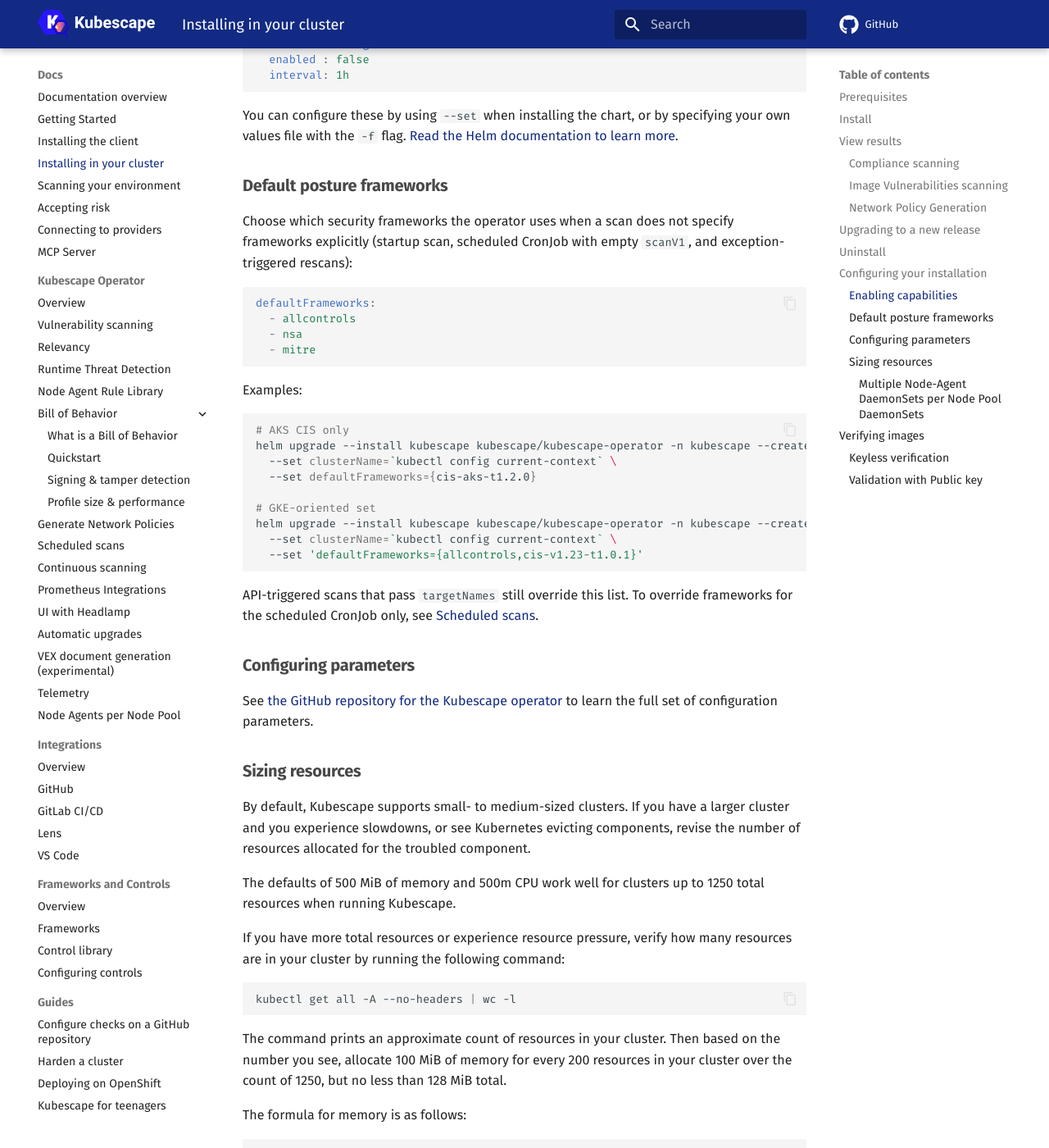
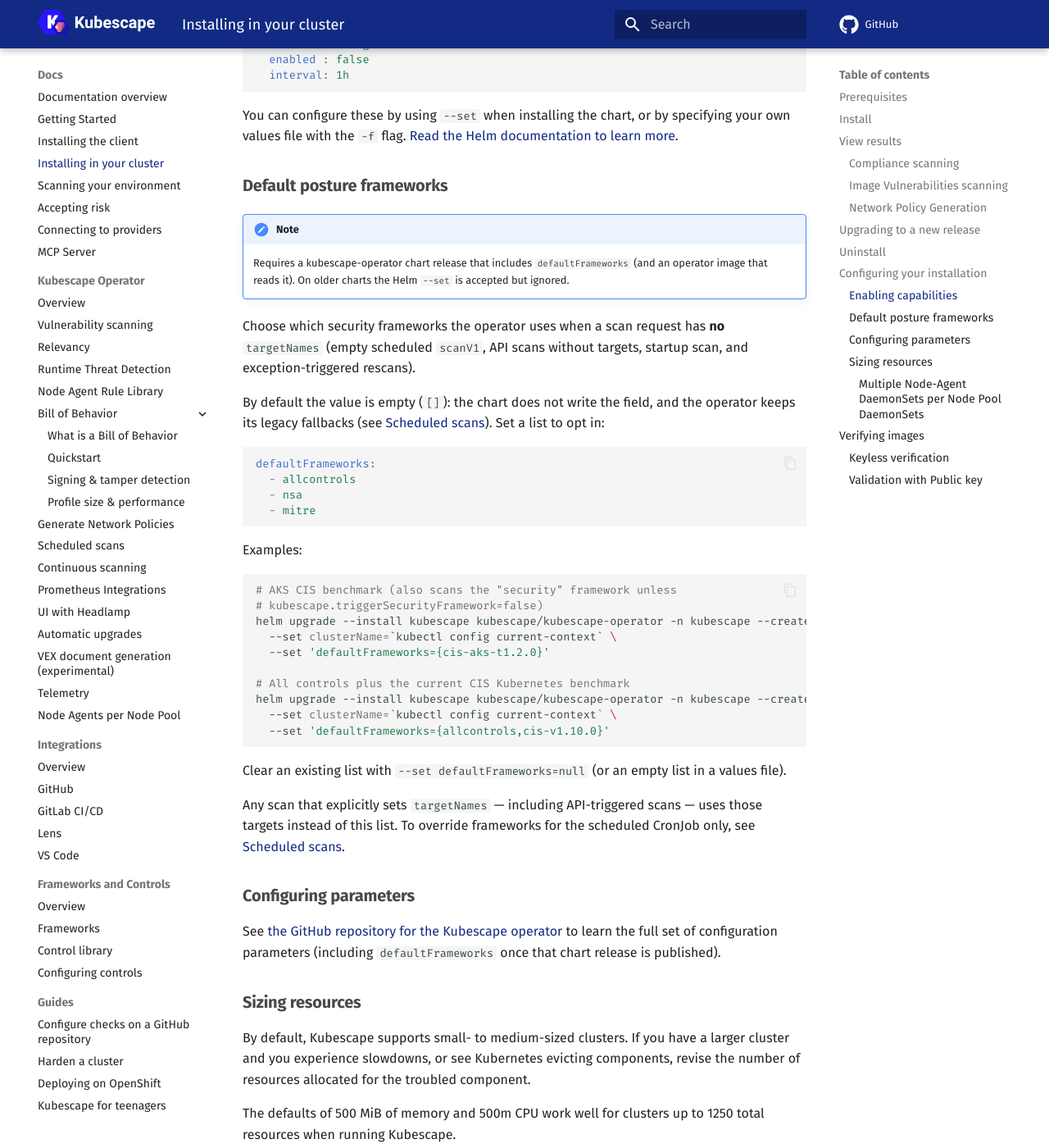
Before and after one commit to kubescape/kubescape.io, an MkDocs documentation site: the page built from docs/docs/install-operator.md, in a window 1280 px wide and 1400 px high, scrolled down 3664 px. Shown: the whole window at 82% size. Built offline with MkDocs 1.6.1 and Material for MkDocs 9.7.7, drawn with Linux system fonts in a browser that asks for light colours; comment, search, counter and statistics services are not loaded.

Commit message:
fix: address defaultFrameworks review feedback
Signed-off-by: manu <kiratcodes99@gmail.com>

````diff
--- a/docs/docs/install-operator.md
+++ b/docs/docs/install-operator.md
@@ -172,7 +172,12 @@
 
 ### Default posture frameworks
 
-Choose which security frameworks the operator uses when a scan does not specify frameworks explicitly (startup scan, scheduled CronJob with empty `scanV1`, and exception-triggered rescans):
+!!! note
+    Requires a kubescape-operator chart release that includes `defaultFrameworks` (and an operator image that reads it). On older charts the Helm `--set` is accepted but ignored.
+
+Choose which security frameworks the operator uses when a scan request has **no** `targetNames` (empty scheduled `scanV1`, API scans without targets, startup scan, and exception-triggered rescans).
+
+By default the value is empty (`[]`): the chart does not write the field, and the operator keeps its legacy fallbacks (see [Scheduled scans](operator/scheduled-scans.md)). Set a list to opt in:
 
 ```yaml
 defaultFrameworks:
@@ -184,22 +189,25 @@
 Examples:
 
 ```shell
-# AKS CIS only
+# AKS CIS benchmark (also scans the "security" framework unless
+# kubescape.triggerSecurityFramework=false)
 helm upgrade --install kubescape kubescape/kubescape-operator -n kubescape --create-namespace \
   --set clusterName=`kubectl config current-context` \
-  --set defaultFrameworks={cis-aks-t1.2.0}
+  --set 'defaultFrameworks={cis-aks-t1.2.0}'
 
-# GKE-oriented set
+# All controls plus the current CIS Kubernetes benchmark
 helm upgrade --install kubescape kubescape/kubescape-operator -n kubescape --create-namespace \
   --set clusterName=`kubectl config current-context` \
-  --set 'defaultFrameworks={allcontrols,cis-v1.23-t1.0.1}'
+  --set 'defaultFrameworks={allcontrols,cis-v1.10.0}'
 ```
 
-API-triggered scans that pass `targetNames` still override this list. To override frameworks for the scheduled CronJob only, see [Scheduled scans](operator/scheduled-scans.md).
+Clear an existing list with `--set defaultFrameworks=null` (or an empty list in a values file).
+
+Any scan that explicitly sets `targetNames` — including API-triggered scans — uses those targets instead of this list. To override frameworks for the scheduled CronJob only, see [Scheduled scans](operator/scheduled-scans.md).
 
 ### Configuring parameters
 
-See [the GitHub repository for the Kubescape operator](https://github.com/kubescape/helm-charts/blob/main/charts/kubescape-operator/README.md#chart-support) to learn the full set of configuration parameters.
+See [the GitHub repository for the Kubescape operator](https://github.com/kubescape/helm-charts/blob/main/charts/kubescape-operator/README.md#chart-support) to learn the full set of configuration parameters (including `defaultFrameworks` once that chart release is published).
 
 ### Sizing resources
 
````
Also changed, not shown: docs/docs/operator/scheduled-scans.md (+11 -3 lines), docs/assets/favicon.svg (deleted).
